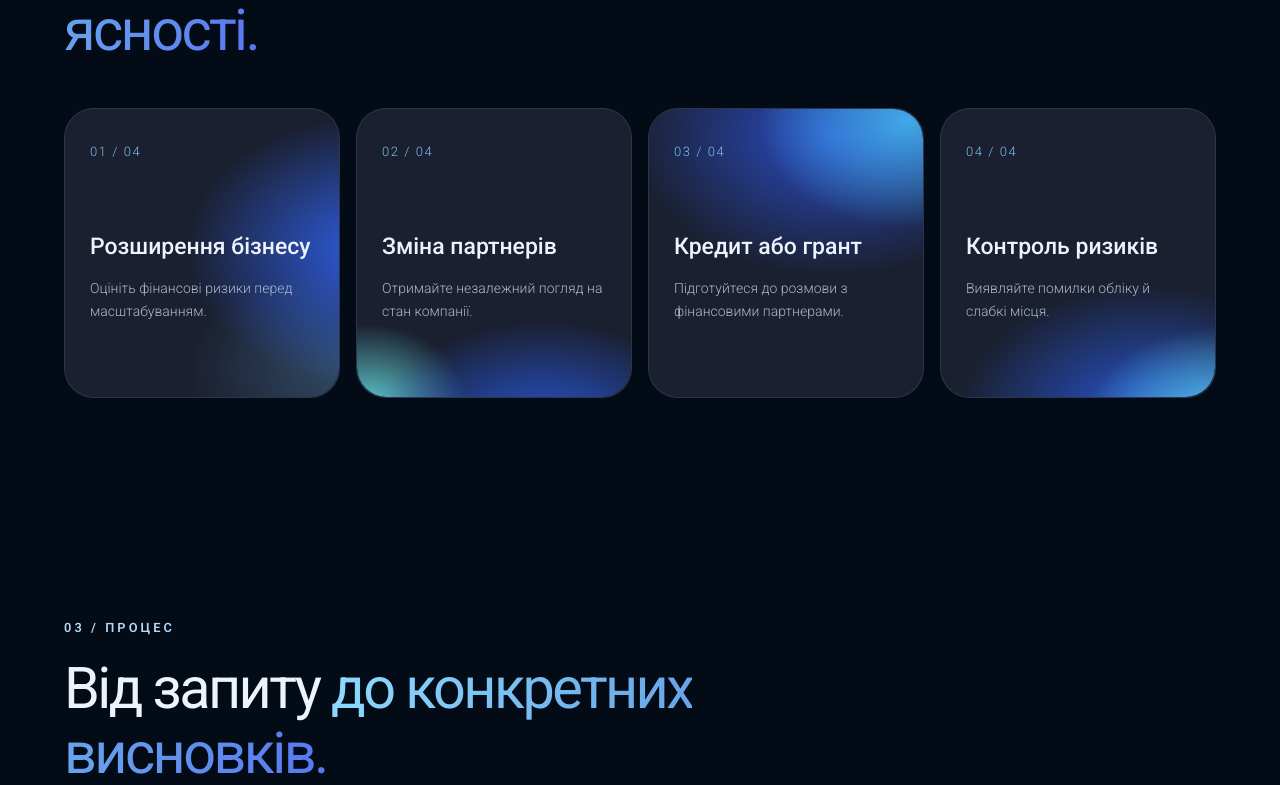
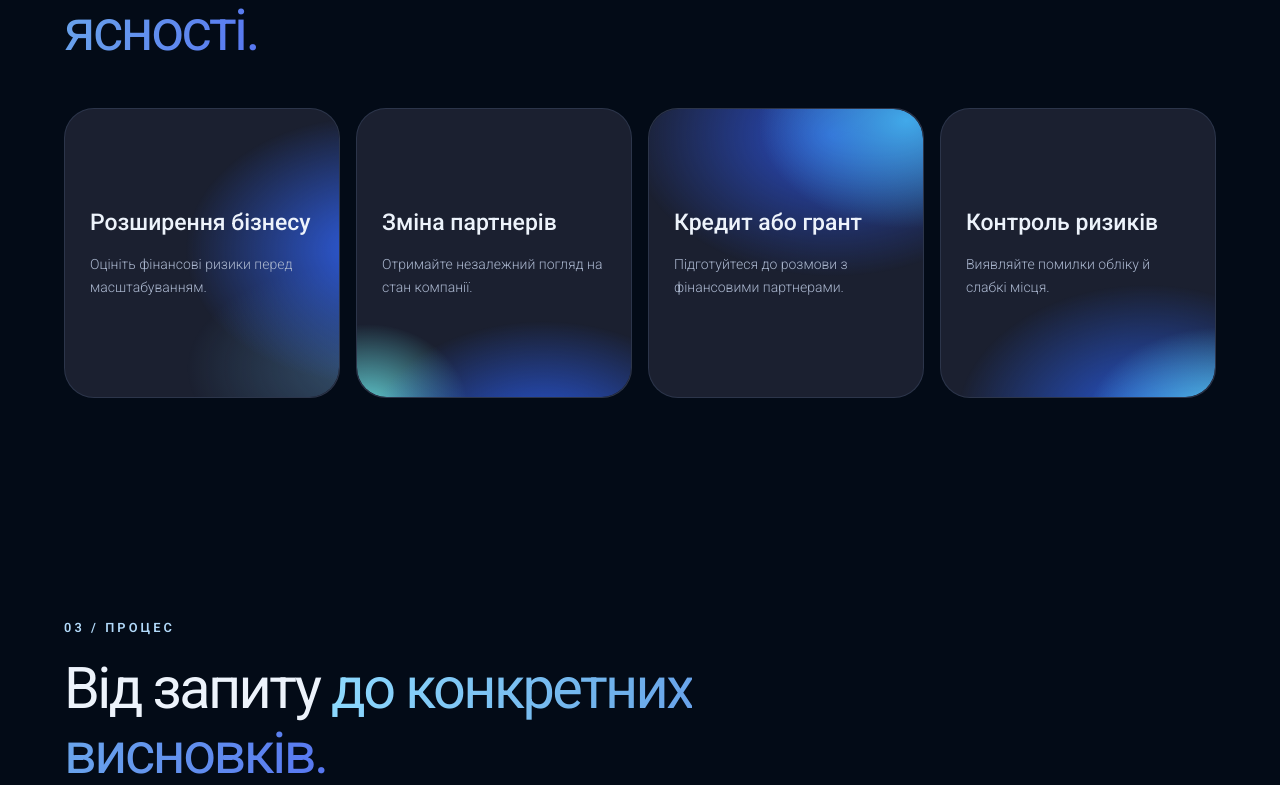
Before and after one commit to dnagorna3817-spec/website_akc_main, a Next.js app: page /expertise/audit in a window 1280 px wide. Shown: the part 2075-2860 px from the top of the page. Built offline with nearby package versions, Linux system fonts and the light colour scheme.

Commit message:
Remove numbering from audit decision cards

```diff
--- a/app/expertise/[slug]/page.tsx
+++ b/app/expertise/[slug]/page.tsx
@@ -53,7 +53,7 @@ export default async function ServicePage({ params }: { params: Promise<{ slug:
           <p className={audit.kicker}>01 / НАПРЯМ АУДИТУ</p><h2>Ясність у фінансах. <span>Впевненість у діях.</span></h2>
           <article className={audit.feature}><div className={audit.featureCopy}><p className={audit.kicker}>ІНІЦІАТИВНИЙ АУДИТ</p><h3>Незалежний погляд на ваш бізнес</h3><p>{service.description}</p><div className={audit.featureActions}><a className={audit.featurePrimary} href="#consultation">Обговорити завдання <Arrow /></a><a className={audit.featureMore} href="#process">Детальніше</a></div></div><div className={audit.featureSymbol} aria-hidden="true" /></article>
         </section>
-        <section className={audit.section}><p className={audit.kicker}>02 / КОЛИ ПОТРІБЕН АУДИТ</p><h2>Важливі рішення <span>потребують ясності.</span></h2><div className={audit.cards}>{cases.map(([n,title,desc])=><article className={audit.card} key={n}><span>{n} / 04</span><h3>{title}</h3><p>{desc}</p></article>)}</div></section>
+        <section className={audit.section}><p className={audit.kicker}>02 / КОЛИ ПОТРІБЕН АУДИТ</p><h2>Важливі рішення <span>потребують ясності.</span></h2><div className={audit.cards}>{cases.map(([n,title,desc])=><article className={audit.card} key={n}><h3>{title}</h3><p>{desc}</p></article>)}</div></section>
         <section className={audit.section} id="process"><p className={audit.kicker}>03 / ПРОЦЕС</p><h2>Від запиту <span>до конкретних висновків.</span></h2><div className={audit.timeline}>{stages.map(([n,title,desc])=><article key={n}><span>{n}</span><h3>{title}</h3><p>{desc}</p></article>)}</div></section>
         <section className={audit.section}><p className={audit.kicker}>04 / РЕЗУЛЬТАТ</p><h2>Не просто перевірка. <span>Основа для рішень.</span></h2><div className={audit.result}><div><h3>Зрозумілі висновки та наступні кроки</h3><p>Допомагаємо побачити фінансову картину, визначити ризики та сформувати практичні рекомендації.</p></div><ul><li>Незалежна оцінка фінансової інформації</li><li>Виявлені ризики та проблемні ділянки</li><li>Практичні рекомендації для бізнесу</li></ul></div></section>
         <section className={audit.cta} id="consultation"><div><p className={audit.kicker}>05 / НАСТУПНИЙ КРОК</p><h2>Поговорімо про <span>ваш бізнес.</span></h2><p>Розкажіть про завдання — допоможемо визначити формат аудиту.</p></div><Link href="/about" className={audit.primary}>Зв’язатися з АКЦ <Arrow /></Link></section>
```
